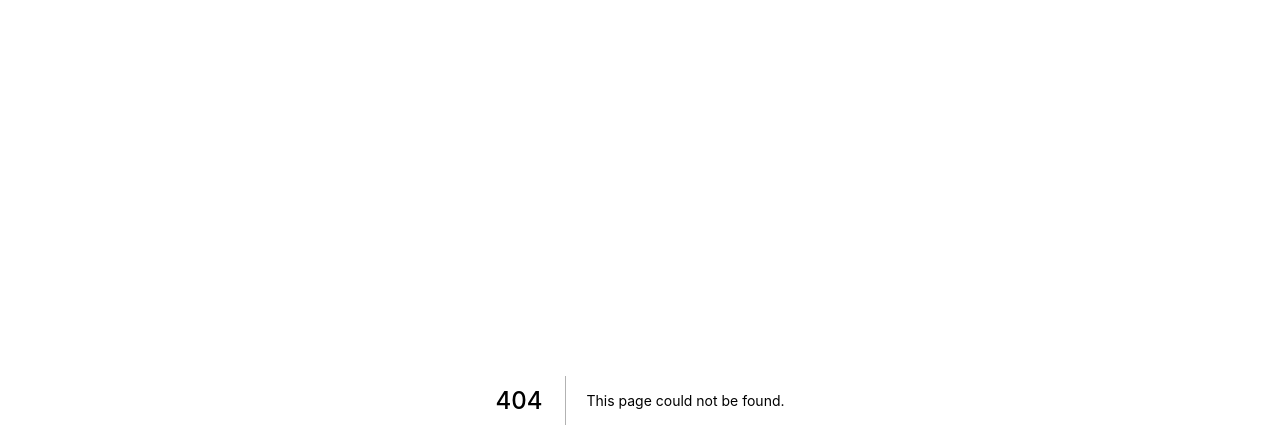
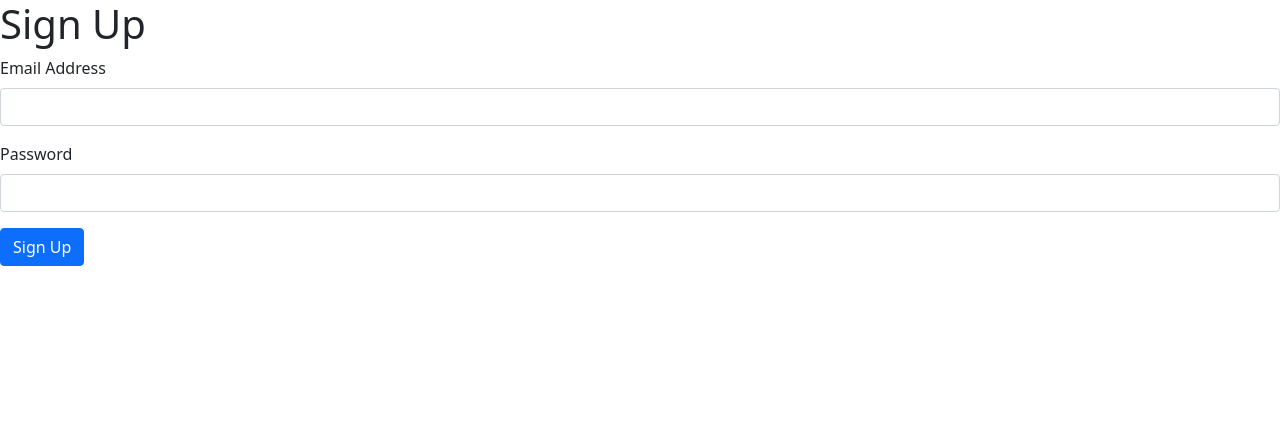
Before and after one commit to longdx304/ticketing, a Next.js app in the folder client/: page /auth/signup in a window 1280 px wide. Before the commit this address had no page. Shown: the top 448 px of the page. Built offline with nearby package versions, Linux system fonts and the light colour scheme.

Commit message:
add sign up form

```diff
--- a/client/package.json
+++ b/client/package.json
@@ -10,6 +10,7 @@
   "author": "",
   "license": "ISC",
   "dependencies": {
+    "axios": "^0.24.0",
     "bootstrap": "^5.1.3",
     "next": "^11.1.2",
     "react": "^17.0.2",
--- /dev/null
+++ b/client/pages/auth/signup.js
@@ -0,0 +1,59 @@
+import { useState } from 'react';
+import axios from 'axios';
+
+const SignUp = () => {
+  const [email, setEmail] = useState('');
+  const [password, setPassword] = useState('');
+  const [errors, setErrors] = useState([]);
+
+  const onSubmit = async (event) => {
+    event.preventDefault();
+
+    try {
+      const response = await axios.post('/api/users/signup', {
+        email,
+        password,
+      });
+
+      console.log(response.data);
+    } catch (err) {
+      setErrors(err.response.data.errors);
+    }
+  };
+
+  return (
+    <form onSubmit={onSubmit} className="needs-validation">
+      <h1>Sign Up</h1>
+      <div className="mb-3 has-validation">
+        <label className="form-label">Email Address</label>
+        <input
+          value={email}
+          onChange={(e) => setEmail(e.target.value)}
+          className="form-control"
+        />
+      </div>
+      <div className="mb-3">
+        <label className="form-label">Password</label>
+        <input
+          type="password"
+          value={password}
+          onChange={(e) => setPassword(e.target.value)}
+          className="form-control"
+        />
+      </div>
+      {errors.length > 0 && (
+        <div className="alert alert-danger">
+          <h4>Ooops...</h4>
+          <ul className="my-0">
+            {errors.map((err) => (
+              <li key={err.message}>{err.message}</li>
+            ))}
+          </ul>
+        </div>
+      )}
+      <button className="btn btn-primary">Sign Up</button>
+    </form>
+  );
+};
+
+export default SignUp;
```
Also changed, not shown: 1 other file (tests, documents, lock files or other folders).
